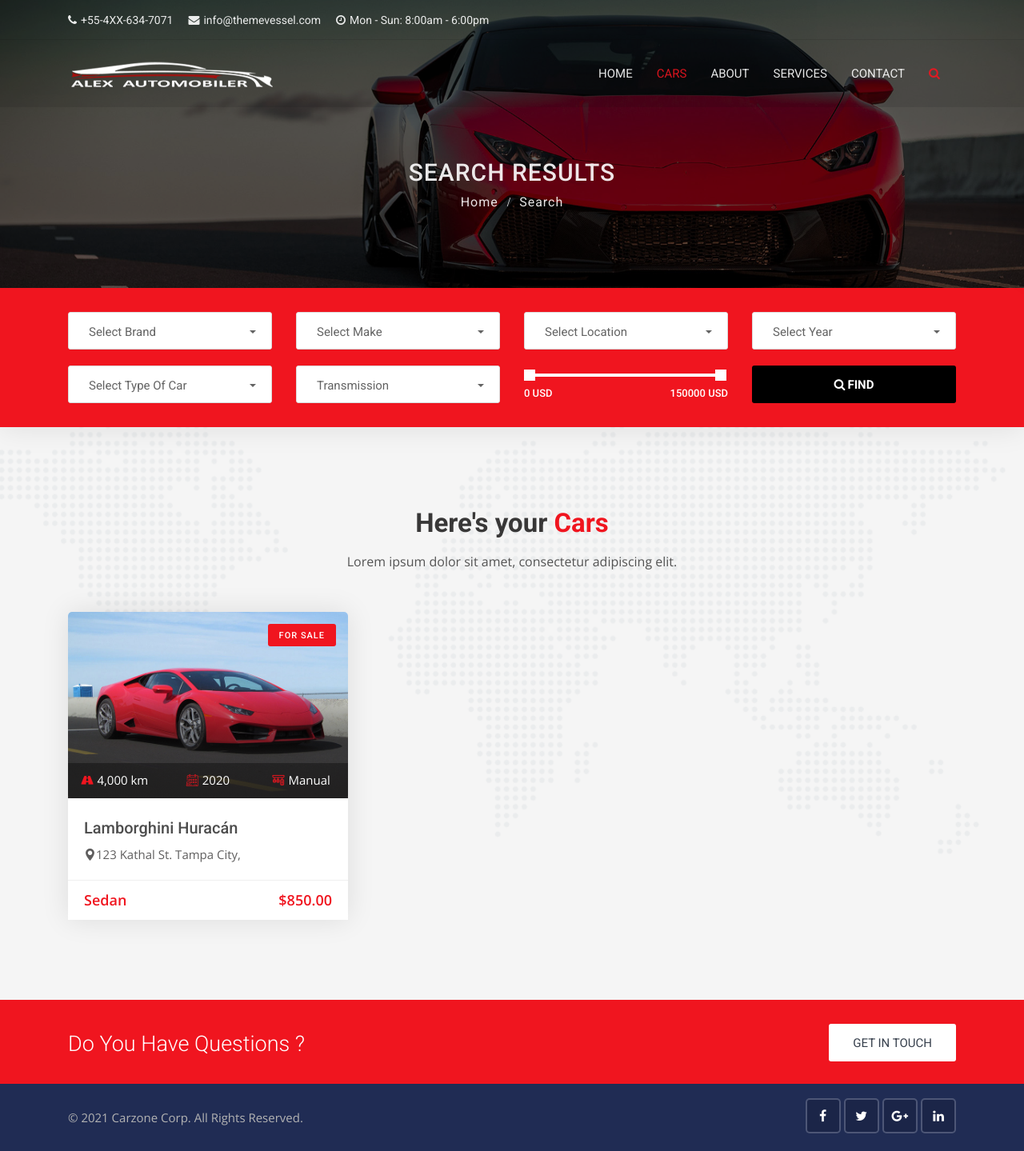
After one commit to ninos77/carDealership, a Django app: page /cars/search in a window 1280 px wide. The commit adds this page. Shown: the whole page at 80% size. Run offline with Django 3.2, Linux system fonts and the light colour scheme; some libraries are stand-ins or nearby versions.

Commit message:
Add search page

```diff
--- a/cars/urls.py
+++ b/cars/urls.py
@@ -4,5 +4,7 @@ from . import views
 
 urlpatterns = [
     path('', views.cars, name='cars'),
-    path('<int:id>',views.car_detail,name='car_detail')
+    path('<int:id>',views.car_detail,name='car_detail'),
+    path('search', views.search, name='search'),
+
 ]
--- a/cars/views.py
+++ b/cars/views.py
@@ -17,3 +17,6 @@ def car_detail(request, id):
   singel_car = get_object_or_404(Car,pk=id)
   data = {'singel_car':singel_car}
   return render (request,'cars/car_detail.html',data)
+
+def search(request):
+  return render (request,'cars/search.html')
--- /dev/null
+++ b/templates/cars/search.html
@@ -0,0 +1,193 @@
+{% extends "base.html"%}
+{% load static %}
+
+{% block content %}
+
+<!-- Banner start -->
+<div class="sub-banner overview-bgi">
+  <div class="container breadcrumb-area">
+      <div class="breadcrumb-areas">
+          <h1>Search Results</h1>
+          <ul class="breadcrumbs">
+              <li><a href="{% url 'home' %}">Home</a></li>
+              <li class="active">Search</li>
+          </ul>
+      </div>
+  </div>
+</div>
+<!-- Banner end -->
+
+<!-- Search box 3 start -->
+<div class="search-box-3 sb-7 bg-active">
+  <div class="container">
+      <div class="search-area-inner">
+          <div class="search-contents">
+              <form method="GET">
+                  <div class="row">
+                      <div class="col-lg-3 col-md-6 col-sm-6 col-6">
+                          <div class="form-group">
+                              <select class="selectpicker search-fields" name="select-brand">
+                                  <option disabled="disabled" selected="selected">Select Brand</option>
+                                  <option>Audi</option>
+                                  <option>BMW</option>
+                                  <option>Honda</option>
+                                  <option>Nissan</option>
+                              </select>
+                          </div>
+                      </div>
+                      <div class="col-lg-3 col-md-6 col-sm-6 col-6">
+                          <div class="form-group">
+                              <select class="selectpicker search-fields" name="select-make">
+                                  <option disabled="disabled" selected="selected">Select Make</option>
+                                  <option>BMW</option>
+                                  <option>Honda</option>
+                                  <option>Lamborghini Huracán</option>
+                                  <option>Sports Car</option>
+                              </select>
+                          </div>
+                      </div>
+                      <div class="col-lg-3 col-md-6 col-sm-6 col-6">
+                          <div class="form-group">
+                              <select class="selectpicker search-fields" name="select-location">
+                                  <option disabled="disabled" selected="selected">Select Location</option>
+                                  <option>United States</option>
+                                  <option>United Kingdom</option>
+                              </select>
+                          </div>
+                      </div>
+                      <div class="col-lg-3 col-md-6 col-sm-6 col-6">
+                          <div class="form-group">
+                              <select class="selectpicker search-fields" name="select-year">
+                                  <option disabled="disabled" selected="selected">Select Year</option>
+                                  <option>2016</option>
+                                  <option>2017</option>
+                                  <option>2018</option>
+                                  <option>2019</option>
+                              </select>
+                          </div>
+                      </div>
+                  </div>
+                  <div class="row">
+                      <div class="col-lg-3 col-md-6 col-sm-6 col-6">
+                          <div class="form-group">
+                              <select class="selectpicker search-fields" name="select-type">
+                                  <option disabled="disabled" selected="selected">Select Type Of Car</option>
+                                  <option>New Car</option>
+                                  <option>Used Car</option>
+                              </select>
+                          </div>
+                      </div>
+                      <div class="col-lg-3 col-md-6 col-sm-6 col-6">
+                          <div class="form-group">
+                              <select class="selectpicker search-fields" name="transmission">
+                                  <option disabled="disabled" selected="selected">Transmission</option>
+                                  <option>Automatic</option>
+                                  <option>Manual</option>
+                              </select>
+                          </div>
+                      </div>
+                      <div class="col-lg-3 col-md-6 col-sm-6 col-6">
+                          <div class="form-group">
+                              <div class="range-slider">
+                                  <div data-min="0" data-max="150000" data-unit="USD" data-min-name="min_price" data-max-name="max_price" class="range-slider-ui ui-slider" aria-disabled="false"></div>
+                                  <div class="clearfix"></div>
+                              </div>
+                          </div>
+                      </div>
+                      <div class="col-lg-3 col-md-6 col-sm-6 col-6">
+                          <div class="form-group">
+                              <button class="btn btn-block button-theme btn-md">
+                                  <i class="fa fa-search"></i>Find
+                              </button>
+                          </div>
+                      </div>
+                  </div>
+              </form>
+          </div>
+      </div>
+  </div>
+</div>
+<!-- Search box 3 end -->
+
+<!-- Featured car start -->
+<div class="featured-car content-area">
+  <div class="container">
+      <!-- Main title -->
+      <div class="main-title">
+          <h1>Here's your <span>Cars</span></h1>
+          <p>Lorem ipsum dolor sit amet, consectetur adipiscing elit.</p>
+      </div>
+      <div class="row">
+          <div class="col-lg-4 col-md-6">
+              <div class="car-box">
+                  <div class="car-thumbnail">
+                      <a href="car-details.html" class="car-img">
+                          <div class="tag">For Sale</div>
+                          <img class="d-block w-100" src="img/car/car-1.jpg" alt="car">
+                          <div class="facilities-list clearfix">
+                              <ul>
+                                  <li>
+                                      <span><i class="flaticon-way"></i></span>4,000 km
+                                  </li>
+                                  <li>
+                                      <span><i class="flaticon-calendar-1"></i></span>2020
+                                  </li>
+                                  <li>
+                                      <span><i class="flaticon-manual-transmission"></i></span>Manual
+                                  </li>
+                              </ul>
+                          </div>
+                      </a>
+                      <div class="carbox-overlap-wrapper">
+                          <div class="overlap-box">
+                              <div class="overlap-btns-area">
+                                  <a class="overlap-btn" data-toggle="modal" data-target="#carOverviewModal">
+                                      <i class="fa fa-eye-slash"></i>
+                                  </a>
+                                  <div class="car-magnify-gallery">
+                                      <a href="img/car/car-1.jpg" class="overlap-btn" data-sub-html="<h4>Lamborghini Huracán</h4><p>A beautiful Sunrise this morning taken En-route to Keswick not one as planned but I'm extremely happy....</p>">
+                                          <i class="fa fa-expand"></i>
+                                          <img class="hidden" src="img/car/car-1.jpg" alt="hidden-img">
+                                      </a>
+                                      <a href="img/car/car-2.jpg" class="hidden" data-sub-html="<h4>Lexus GS Red Car</h4><p>A beautiful Sunrise this morning taken En-route to Keswick not one as planned but I'm extremely happy....</p>">
+                                          <img class="hidden" src="img/car/car-2.jpg" alt="hidden-img">
+                                      </a>
+                                      <a href="img/car/car-3.jpg" class="hidden" data-sub-html="<h4>2015 Porsche Cayenne</h4><p>A beautiful Sunrise this morning taken En-route to Keswick not one as planned but I'm extremely happy....</p>">
+                                          <img class="hidden" src="img/car/car-3.jpg" alt="hidden-img">
+                                      </a>
+                                      <a href="img/car/car-4.jpg" class="hidden" data-sub-html="<h4>Toyota Corolla</h4><p>A beautiful Sunrise this morning taken En-route to Keswick not one as planned but I'm extremely happy....</p>">
+                                          <img class="hidden" src="img/car/car-4.jpg" alt="hidden-img">
+                                      </a>
+                                      <a href="img/car/car-5.jpg" class="hidden" data-sub-html="<h4>Toyota Prius Specs</h4><p>A beautiful Sunrise this morning taken En-route to Keswick not one as planned but I'm extremely happy....</p>">
+                                          <img class="hidden" src="img/car/car-5.jpg" alt="hidden-img">
+                                      </a>
+                                  </div>
+                              </div>
+                          </div>
+                      </div>
+                  </div>
+                  <div class="detail">
+                      <h1 class="title">
+                          <a href="car-details.html">Lamborghini Huracán</a>
+                      </h1>
+                      <div class="location">
+                          <a href="car-details.html">
+                              <i class="flaticon-pin"></i>123 Kathal St. Tampa City,
+                          </a>
+                      </div>
+                  </div>
+                  <div class="footer clearfix">
+                      <div class="pull-left ratings days">
+                          <p class="cartype">Sedan</p>
+                      </div>
+                      <div class="pull-right">
+                          <p class="price">$850.00</p>
+                      </div>
+                  </div>
+              </div>
+          </div>
+      </div>
+  </div>
+</div>
+<!-- Featured car end -->
+{% endblock %}
--- a/templates/includes/main-nav.html
+++ b/templates/includes/main-nav.html
@@ -60,6 +60,11 @@
             <a {% if 'contact' in request.path %} class="nav-link active" {% else %} class="nav-link" {% endif %}
               href="{% url 'contact' %}">Contact</a>
           </li>
+          <li class="nav-item dropdown m-hide">
+            <a {% if 'search' in request.path %} class="nav-link active" {% else %} class="nav-link" {% endif %} href="{% url 'search' %}" class="nav-link h-icon">
+                <i class="fa fa-search"></i>
+            </a>
+        </li>
         </ul>
       </div>
     </nav>
```
